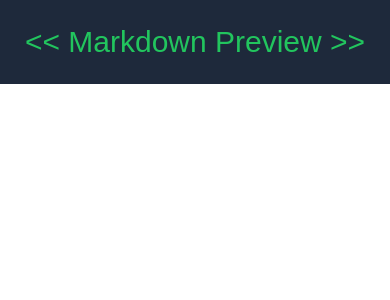
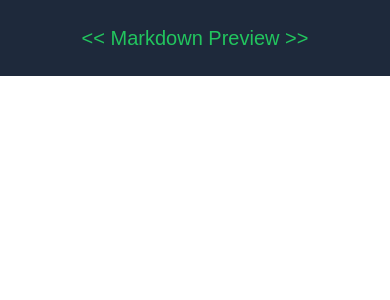
Before and after one commit to BradleyGilden/Markdown-Previewer, a React (Vite) app in the folder md-app/: page / in a window 390 px wide. Shown: the top 300 px of the page. Built offline with nearby package versions, Linux system fonts and the light colour scheme; a web font is replaced by a local one.

Commit message:
Sat, Jan 6, 2024, 9:23 PM +02:00

```diff
--- a/md-app/src/App.jsx
+++ b/md-app/src/App.jsx
@@ -3,7 +3,7 @@ function App() {
   return (
     <div>
       <header className="bg-slate-800 p-6">
-        <h1 className="text-3xl font-title text-green-500 text-center hover:tracking-[0.5rem] transition-all">{ title }</h1>
+        <h1 className=" text-xl sm:text-3xl font-title text-green-500 text-center hover:tracking-wide sm:hover:tracking-[0.5rem] transition-all duration-300">{ title }</h1>
       </header>
       <div>
 
```
